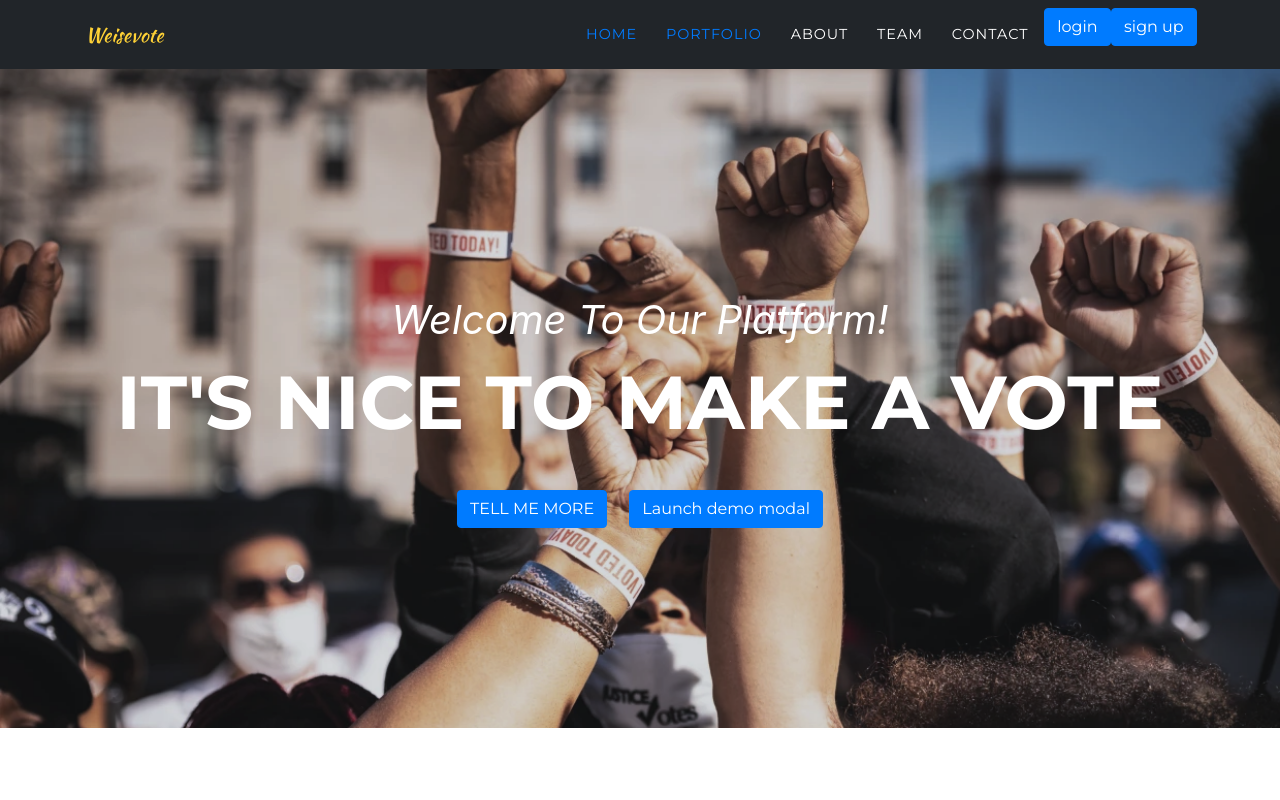
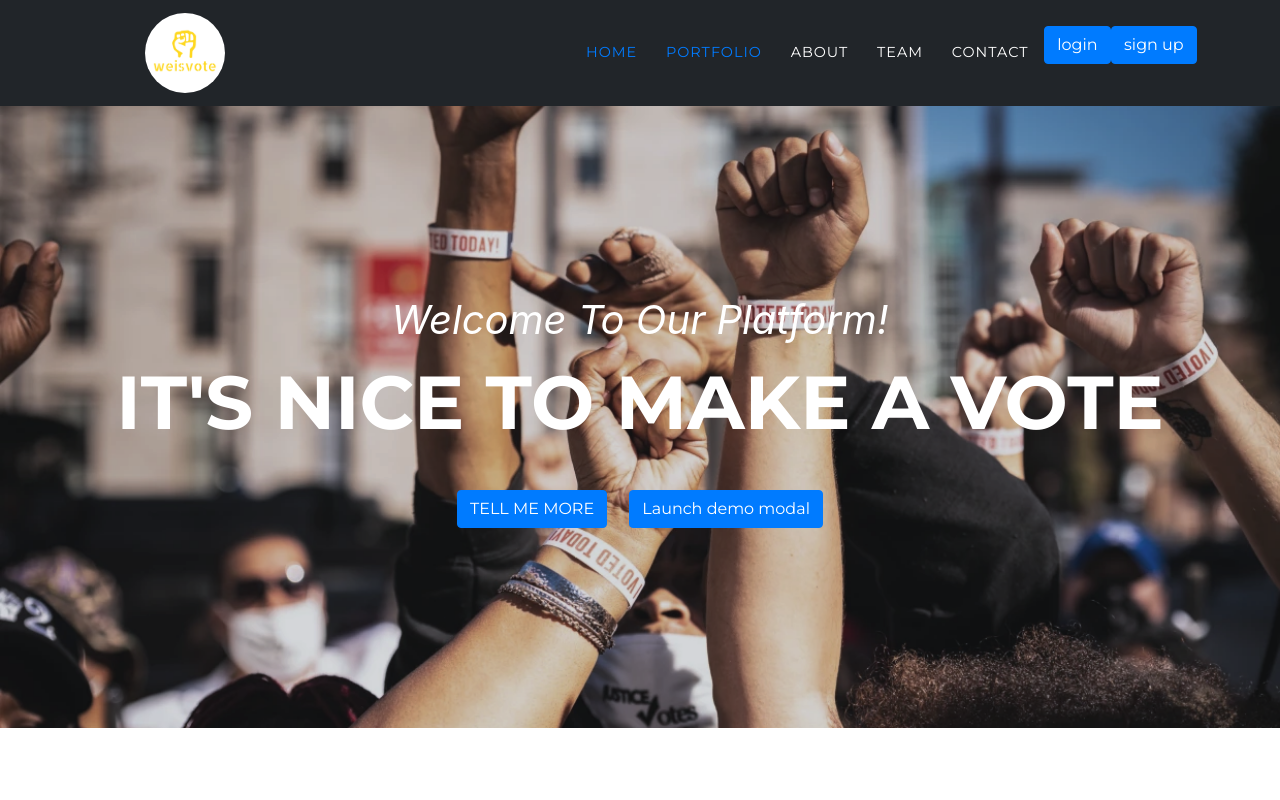
Before and after one commit to YassineAsmi/E_Voting_Platform, a Vue app in the folder vue/: page / in a window 1280 px wide. Shown: the top 800 px of the page. Built offline with nearby package versions, Linux system fonts and the light colour scheme; some icons are missing; a web font is replaced by a local one.

Commit message:
add api endpoints

```diff
--- a/vue/src/App.vue
+++ b/vue/src/App.vue
@@ -5,7 +5,7 @@
     <!-- Navigation -->
     <nav class="navbar navbar-expand-lg navbar-dark fixed-top" id="mainNav">
       <div class="container">
-        <a class="navbar-brand js-scroll-trigger" href="#page-top">Weisevote</a>
+        <a class="navbar-brand js-scroll-trigger" href="#page-top" ><img class="logo-custom" src='../src/assets/img/Logo_Evote.png'> </a>
         <button class="navbar-toggler navbar-toggler-right" type="button" data-toggle="collapse" data-target="#navbarResponsive" aria-controls="navbarResponsive" aria-expanded="false" aria-label="Toggle navigation">
           Menu
           <i class="fas fa-bars"></i>
@@ -762,7 +762,9 @@ import {login, signUp} from './util';
   text-align: center;
   color: #2c3e50;
 }
-
+.logo-custom{
+width: 40%;
+    border-radius: 50%;}
 body {
   background: black;
 }
```
Also changed, not shown: vue/src/assets/img/Logo_Evote.png (added).
